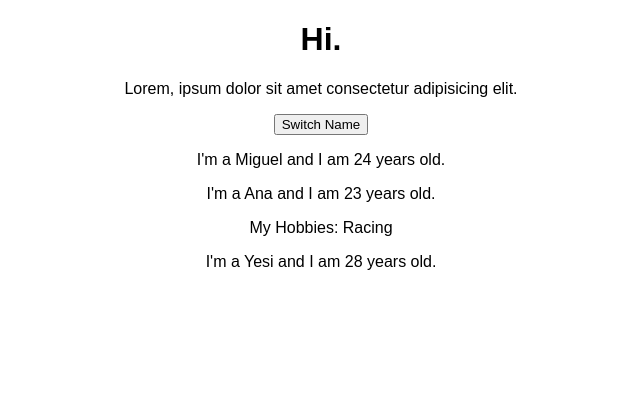
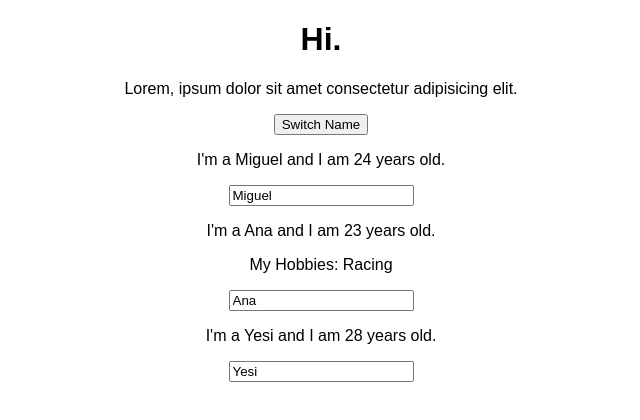
Before and after one commit to miguelsanchezio/React-Playground, a React (Create React App) app: page / in a window 1280 px wide. Shown: the top 420 px of the page, without its empty margins (319-959 px from the left). Built offline with nearby package versions, Linux system fonts and the light colour scheme.

Commit message:
Added two way binding.

```diff
--- a/src/App.js
+++ b/src/App.js
@@ -12,16 +12,26 @@ class App extends Component {
     otherState: 'Other state.'
   }
 
-  switchNameHandler = () => {
+  switchNameHandler = (newName) => {
     // console.log('Was clicked.');
     // DON'T DO THIS this.state.persons[0].name = 'Mike';
     this.setState({
       persons: [
-        { name: 'Mike', age: 24 },
+        { name: newName, age: 24 },
         { name: 'Banana', age: 23 },
         { name: 'Old Lady', age: 28 }
       ]
-    })
+    });
+  }
+
+  nameChangedHandler = e => {
+    this.setState({
+      persons: [
+        { name: 'Miguel', age: 24 },
+        { name: e.target.value, age: 23 },
+        { name: 'Old Lady', age: 28 }
+      ]
+    });
   }
 
   render() {
@@ -29,10 +39,19 @@ class App extends Component {
       <div className="App">
         <h1>Hi.</h1>
         <p>Lorem, ipsum dolor sit amet consectetur adipisicing elit.</p>
-        <button onClick={this.switchNameHandler}>Switch Name</button>
-        <Person name={this.state.persons[0].name} age={this.state.persons[0].age}/>
-        <Person name={this.state.persons[1].name} age={this.state.persons[1].age}>My Hobbies: Racing</Person>
-        <Person name={this.state.persons[2].name} age={this.state.persons[2].age}/>
+        <button onClick={() => this.switchNameHandler('Alejandro')}>Switch Name</button>
+        <Person
+          name={this.state.persons[0].name}
+          age={this.state.persons[0].age}/>
+        <Person
+          name={this.state.persons[1].name}
+          age={this.state.persons[1].age}
+          click={this.switchNameHandler.bind(this, 'Karen')}
+          changed={this.nameChangedHandler}
+          >My Hobbies: Racing</Person>
+        <Person
+          name={this.state.persons[2].name}
+          age={this.state.persons[2].age}/>
       </div>
     );
   }
--- a/src/Person/Person.js
+++ b/src/Person/Person.js
@@ -3,8 +3,9 @@ import React from 'react';
 const Person = (props) => {
   return (
 		<div>
-			<p>I'm a {props.name} and I am {props.age} years old.</p>
+			<p onClick={props.click}>I'm a {props.name} and I am {props.age} years old.</p>
 			<p>{props.children}</p>
+			<input onChange={props.changed} type="text" value={props.name}/>
 		</div>
 	)
 }
```
